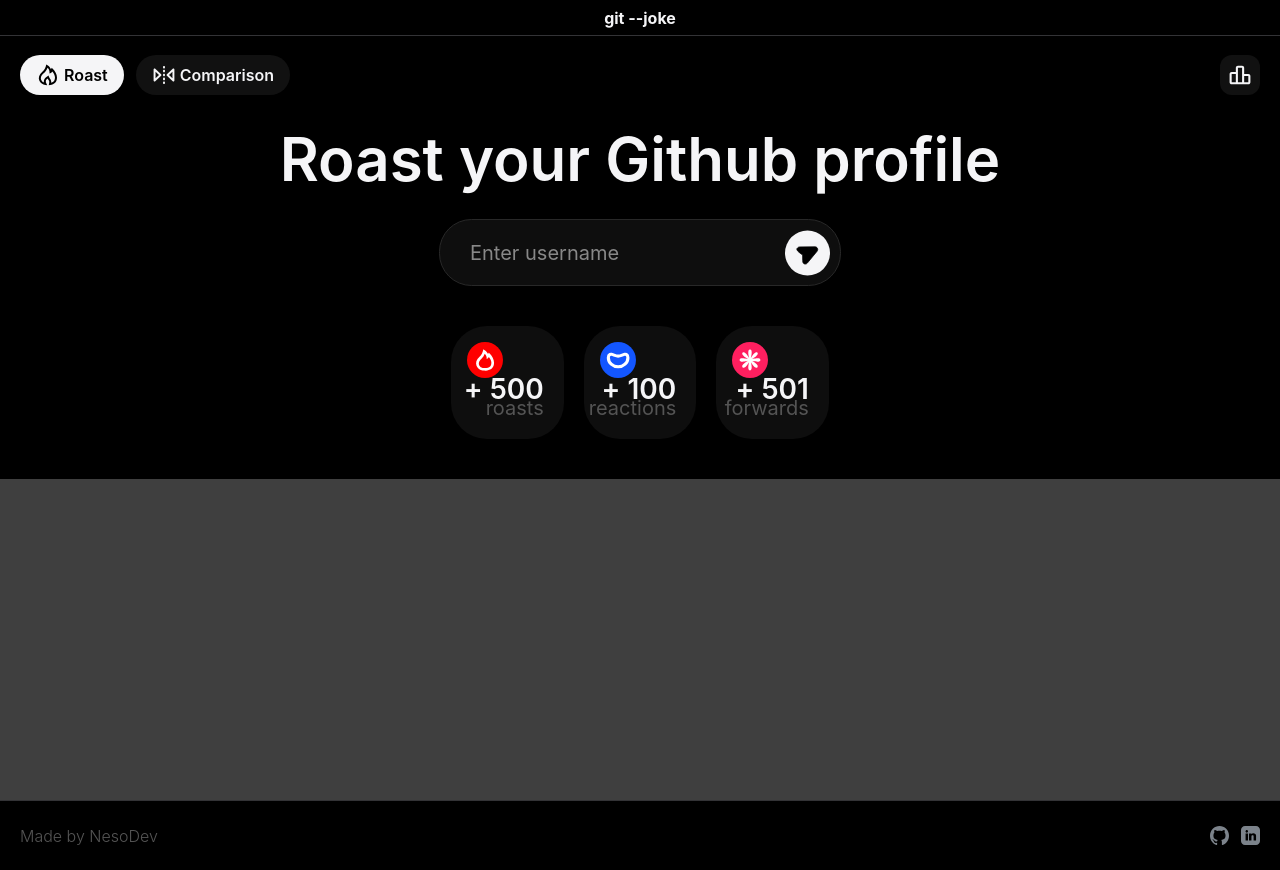
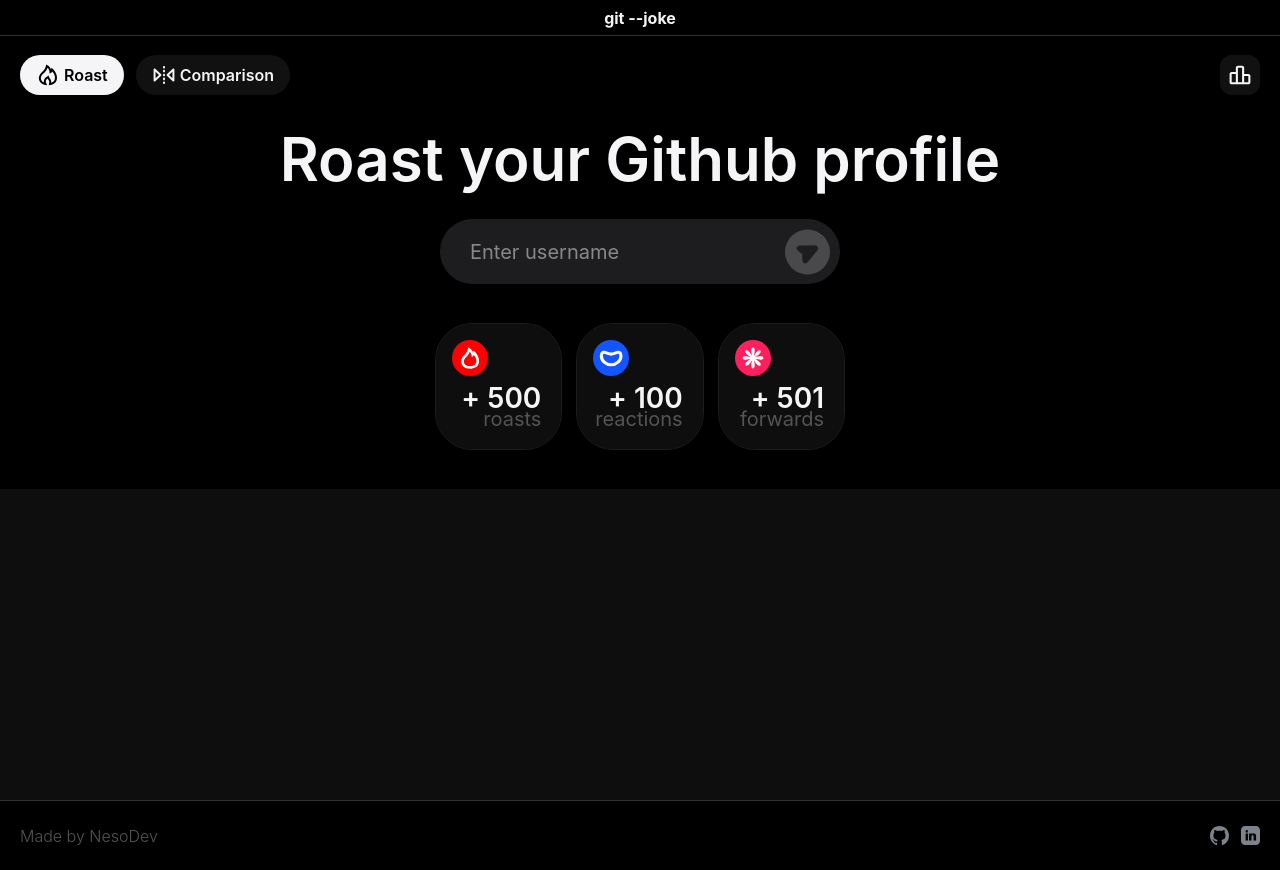
Before and after one commit to NesoDev/git-joke, a Nuxt app: page /home/roast in a window 1280 px wide. Built offline with nearby package versions, Linux system fonts and the light colour scheme.

Commit message:
wip: remake roast page

```diff
--- a/app/components/InputRoast.vue
+++ b/app/components/InputRoast.vue
@@ -16,9 +16,8 @@
   width: 400px;
   max-width: 100%;
   height: 65px;
-  background: var(--bg-secondary);
+  background: #1D1D1F;
   border-radius: 32.5px;
-  border: 1px solid var(--border-secondary);
 }
 
 input {
@@ -57,7 +56,7 @@
   aspect-ratio: 1 / 1;
   height: calc(100% - 20px);
   border-radius: 100%;
-  background: var(--bg-primary);
+  background: #49494B;
   display: flex;
   justify-content: center;
   align-items: center;
--- a/app/pages/home/roast.vue
+++ b/app/pages/home/roast.vue
@@ -178,13 +178,11 @@
 .page__metrics {
     padding: 0px var(--s-size-5);
     box-sizing: border-box;
-    display: flex;
-    flex-direction: row;
+    display: grid;
+    grid-template-columns: repeat(3, 1fr);
+    gap: var(--s-size-4);
     /** mobile first */
     width: 100%;
-    height: clamp(95px, 35%, 150px);
-    gap: clamp(var(--s-size-3), 4vw, var(--s-size-6));
-    justify-content: center;
 }
 
 .metric-card {
@@ -193,8 +191,9 @@
     width: auto;
     aspect-ratio: 1 / 1;
     background: var(--bg-secondary);
+    outline: 1px solid #1D1D1F;
     /** mobiel first */
-    border-radius: var(--s-size-6);
+    border-radius: var(--s-size-8);
 }
 
 .metric-card__icon {
@@ -207,9 +206,9 @@
     justify-content: center;
     align-items: center;
     /** mobiel first */
-    top: var(--s-size-2);
-    left: var(--s-size-2);
-    height: var(--s-size-7);
+    top: var(--s-size-3);
+    left: var(--s-size-3);
+    height: var(--s-size-8);
 }
 
 #roast-icon {
@@ -226,7 +225,7 @@
 
 .metric-card__icon img {
     /** mobile first */
-    height: var(--s-size-4);
+    height: var(--s-size-5);
 }
 
 .metric-card__text {
@@ -238,29 +237,29 @@
     font-family: -apple-system, BlinkMacSystemFont,
         "SF Pro Display", "SF Pro Icons", "Helvetica Neue", "Helvetica", "Arial", sans-serif;
     /** mobile first */
-    bottom: var(--s-size-4);
-    right: var(--s-size-4);
-    line-height: 120%;
+    bottom: var(--s-size-5);
+    right: var(--s-size-5);
+    line-height: 130%;
 }
 
 .metric-card__text-main {
     color: var(--text-primary);
     /** mobile first */
     font-weight: 700;
-    font-size: var(--r-size-5);
+    font-size: var(--r-size-6);
 }
 
 .metric-card__text-secondary {
     color: var(--text-secondary);
     /** mobile first */
-    font-weight: 400;
+    font-weight: 500;
     font-size: var(--r-size-4);
 }
 
 .page__details {
     width: 100%;
     height: 100%;
-    background: rgb(63, 63, 63);
+    background: #0E0E0E;
     display: flex;
     flex-direction: column;
     align-items: center;
@@ -285,8 +284,7 @@
     }
 
     .page__metrics {
-        height: 40%;
-        gap: var(--s-size-5);
+        width: 35%;
     }
 
     .metric-card {
```
Also changed, not shown: public/icons/ic_arrow.svg.
